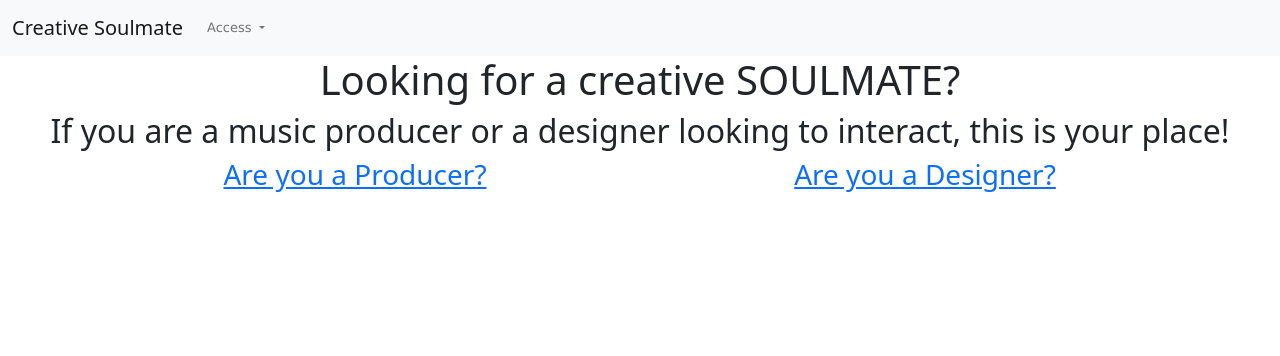
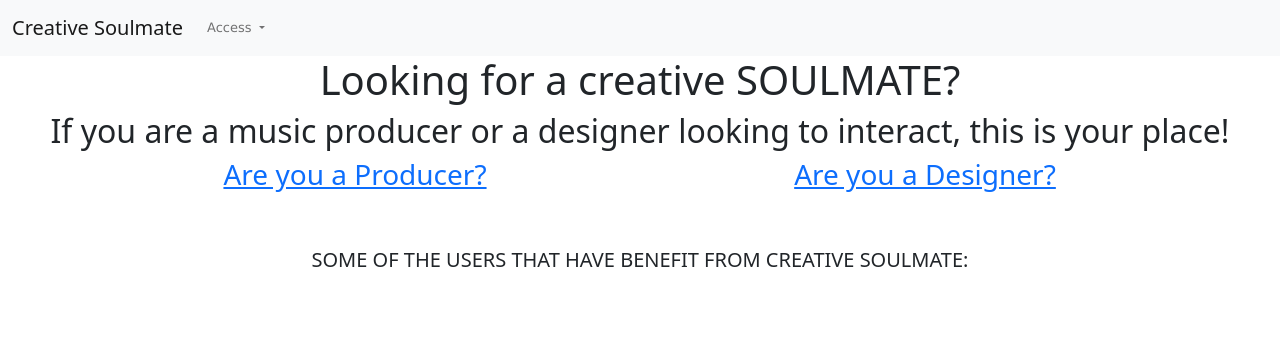
Before and after one commit to aparraasenjo/g37final, a Rails app: page / in a window 1280 px wide. Shown: the top 356 px of the page. Run offline with Rails 7, Linux system fonts and the light colour scheme; style sheets or scripts are compiled from the project's sources.

Commit message:
added fetch api random user to home/index

```diff
--- a/app/views/home/index.html.erb
+++ b/app/views/home/index.html.erb
@@ -30,6 +30,29 @@
         <div class="col-md-6">
             <h3><%=link_to 'Are you a Designer?', new_designer_registration_path %></h3>
         </div>
+    </div><br><br>
+    <h5>SOME OF THE USERS THAT HAVE BENEFIT FROM CREATIVE SOULMATE:</h5><br><br>
+    <div class="card-deck">
     </div>
+    <script>
+    fetch('https://randomuser.me/api/?results=50')
+    .then((response) => response.json())
+    .then(function(data){
+        const users = data.results.map(function(user){
+            const node = document.createElement('div')
+            node.className = 'card'
+            node.innerHTML = `
+            <div class="card-body">
+                <h5 class="card-title">${user.name.first}</h5>
+                <p class="card-text">${user.email}</p>
+            </div>`
+
+            return node
+        })
+        const cardDeck = document.querySelector('.card-deck')
+        users.forEach((user) => cardDeck.appendChild(user))
+    })
+    .catch((error) => console.error(error))
+    </script>
 </div>
 <% end %>
```
Also changed, not shown: app/assets/javascripts/application.js (line endings or trailing spaces).
